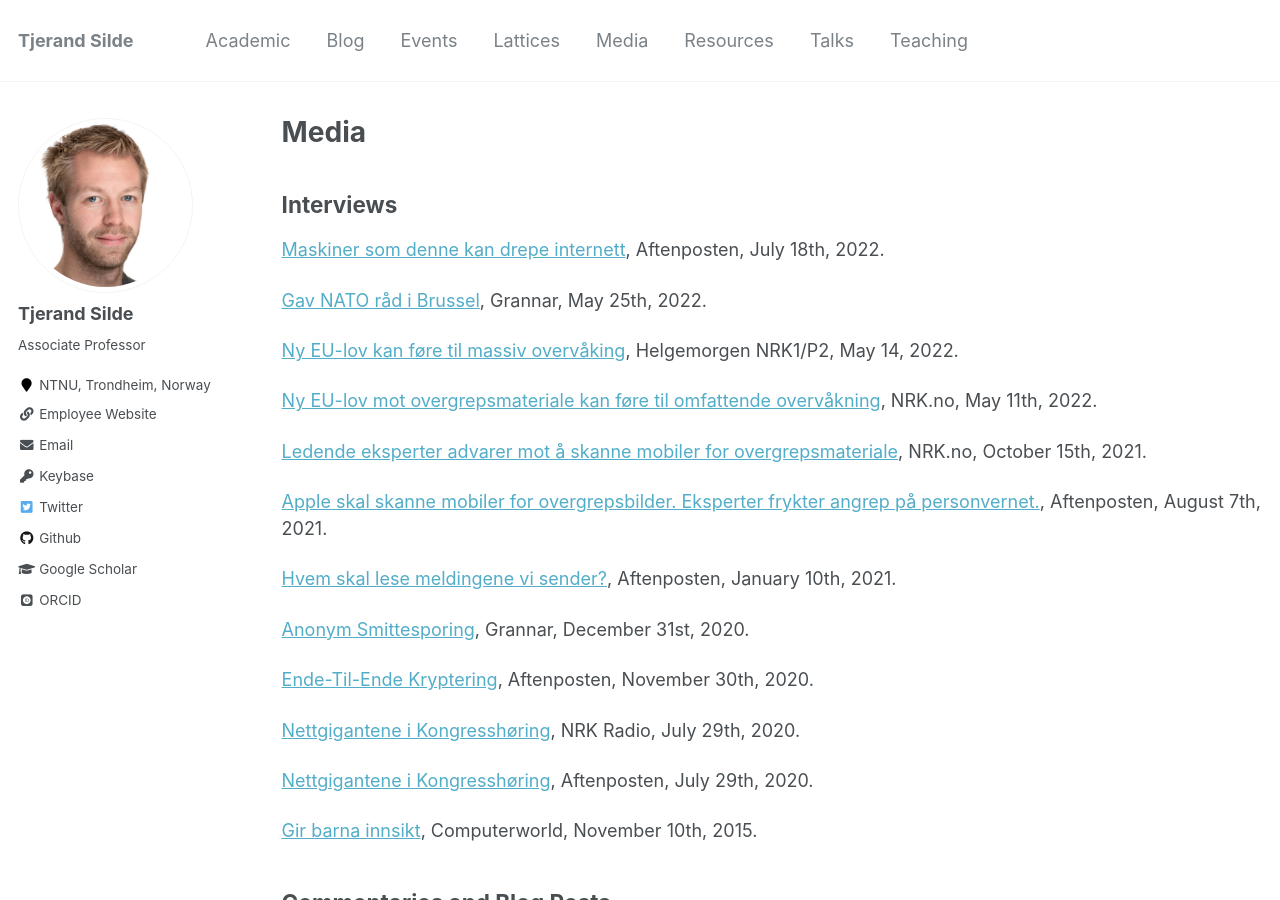
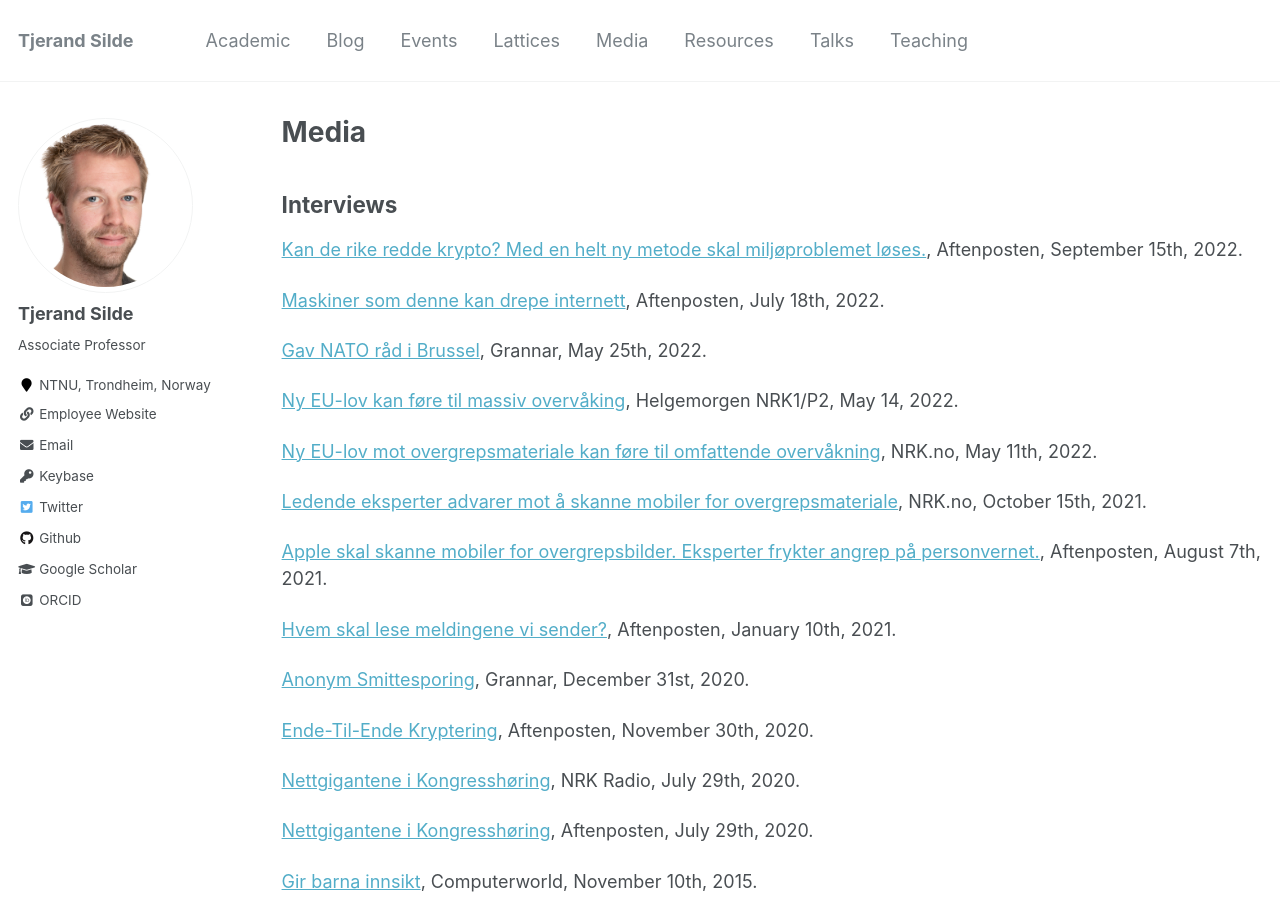
Before and after one commit to tjesi/tjesi.github.io, a Jekyll site: the page built from _pages/media.md, in a window 1280 px wide and 900 px high. Built offline with Jekyll 4.4.1, drawn with Linux system fonts in a browser that asks for light colours; some web fonts are replaced.

Commit message:
Update media.md

```diff
--- a/_pages/media.md
+++ b/_pages/media.md
@@ -6,6 +6,8 @@ author_profile: true
 ---
 
 ## Interviews
+
+[Kan de rike redde krypto? Med en helt ny metode skal miljøproblemet løses.](https://www.aftenposten.no/kultur/i/XbwGJg/kan-de-rike-redde-krypto-med-en-helt-ny-metode-skal-miljoeproblemet-loeses), Aftenposten, September 15th, 2022.
 
 [Maskiner som denne kan drepe internett](https://www.aftenposten.no/kultur/i/v5a7lp/maskiner-som-denne-kan-drepe-internett), Aftenposten, July 18th, 2022.
 
```
